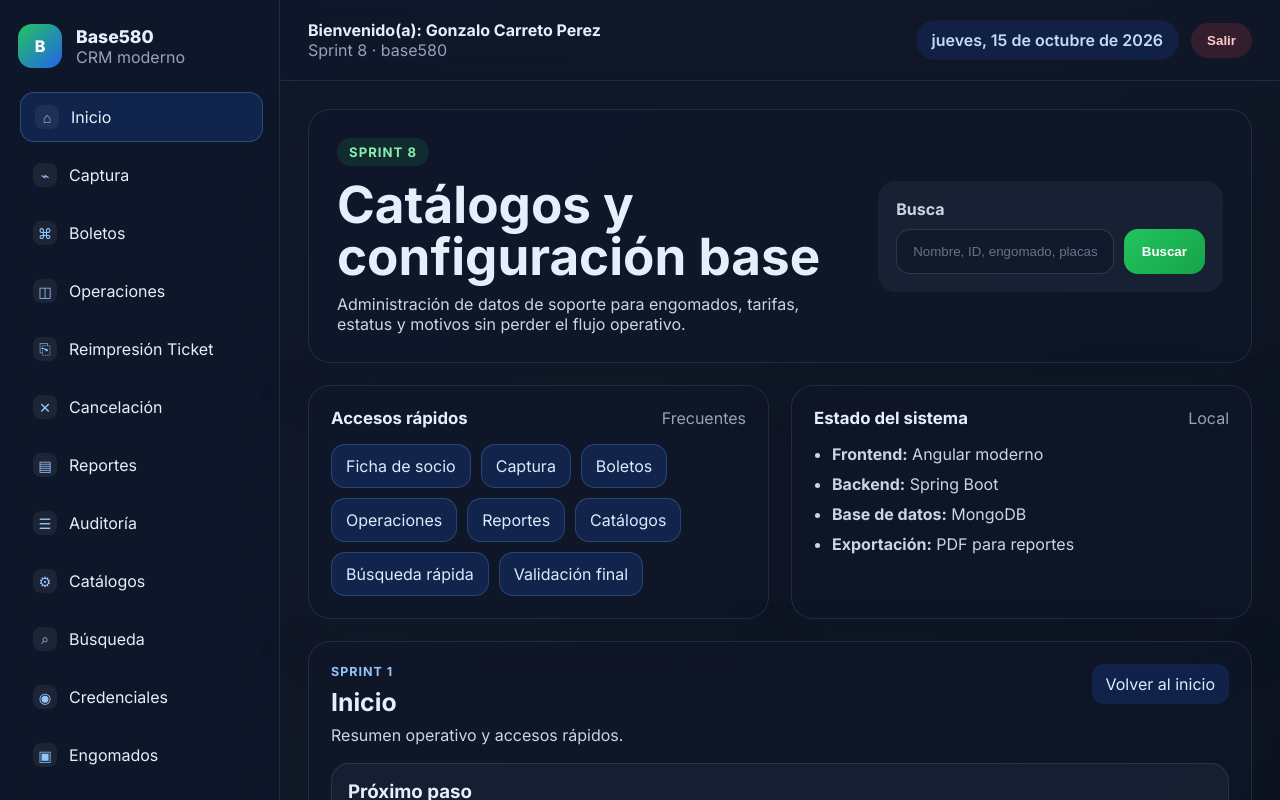
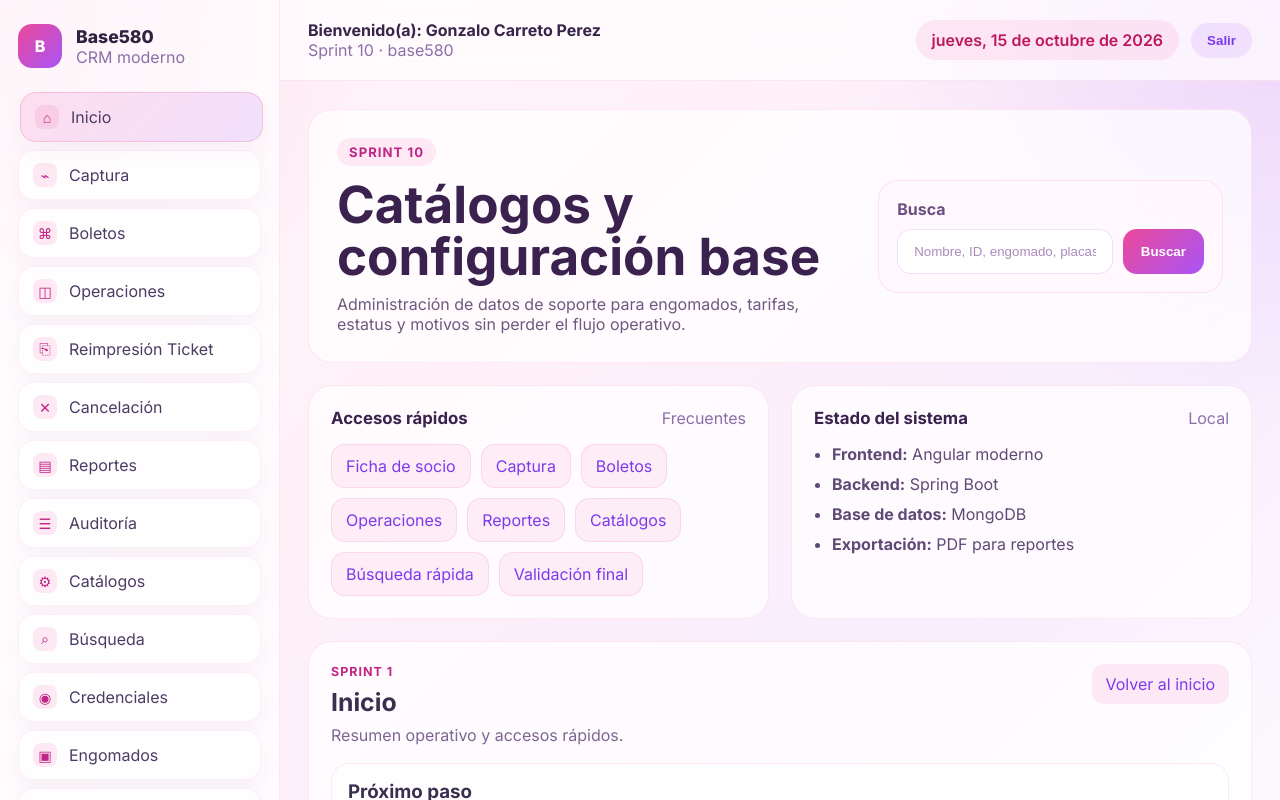
Before and after one commit to basetaxi580-580/base580-frontend, an Angular app: page /inicio in a window 1280 px wide. Shown: the top 800 px of the page. Built offline with nearby package versions, Linux system fonts and the light colour scheme.

Commit message:
Refine feminine theme

```diff
--- a/src/app/app.css
+++ b/src/app/app.css
@@ -8,8 +8,11 @@
   display: grid;
   grid-template-columns: 280px 1fr;
   min-height: 100vh;
-  background: linear-gradient(135deg, #0f172a 0%, #111827 45%, #0b1220 100%);
-  color: #e5eefb;
+  background:
+    radial-gradient(circle at top left, rgba(236, 72, 153, 0.18), transparent 24%),
+    radial-gradient(circle at top right, rgba(168, 85, 247, 0.16), transparent 26%),
+    linear-gradient(135deg, #fff7fb 0%, #fff0f8 36%, #f8eefe 70%, #fffdfd 100%);
+  color: #3b2f4f;
 }
 
 .sidebar {
@@ -17,8 +20,9 @@
   flex-direction: column;
   gap: 24px;
   padding: 24px 18px;
-  background: rgba(15, 23, 42, 0.92);
-  border-right: 1px solid rgba(148, 163, 184, 0.16);
+  background: rgba(255, 255, 255, 0.72);
+  border-right: 1px solid rgba(236, 72, 153, 0.12);
+  backdrop-filter: blur(18px);
 }
 
 .brand {
@@ -33,7 +37,7 @@
   display: grid;
   place-items: center;
   border-radius: 14px;
-  background: linear-gradient(135deg, #22c55e, #2563eb);
+  background: linear-gradient(135deg, #ec4899, #a855f7);
   color: white;
   font-weight: 800;
 }
@@ -41,6 +45,7 @@
 .brand-title {
   font-size: 1.1rem;
   font-weight: 800;
+  color: #2f2240;
 }
 
 .brand-subtitle,
@@ -48,7 +53,7 @@
 .sidebar-footer,
 .panel-header span,
 .eyebrow {
-  color: #94a3b8;
+  color: #8d6fa8;
 }
 
 .nav {
@@ -61,18 +66,19 @@
   align-items: center;
   gap: 12px;
   padding: 12px 14px;
-  border-radius: 14px;
-  color: #e5eefb;
+  border-radius: 16px;
+  color: #4c3b63;
   text-decoration: none;
-  background: rgba(15, 23, 42, 0.35);
-  border: 1px solid transparent;
+  background: rgba(255, 255, 255, 0.75);
+  border: 1px solid rgba(236, 72, 153, 0.08);
   transition: 0.2s ease;
+  box-shadow: 0 10px 22px rgba(112, 64, 140, 0.05);
 }
 
 .nav-item:hover,
 .nav-item.active {
-  background: rgba(37, 99, 235, 0.18);
-  border-color: rgba(96, 165, 250, 0.3);
+  background: linear-gradient(135deg, rgba(244, 114, 182, 0.18), rgba(168, 85, 247, 0.16));
+  border-color: rgba(236, 72, 153, 0.22);
   transform: translateX(2px);
 }
 
@@ -82,8 +88,8 @@
   display: grid;
   place-items: center;
   border-radius: 8px;
-  background: rgba(255, 255, 255, 0.06);
-  color: #93c5fd;
+  background: rgba(236, 72, 153, 0.12);
+  color: #c02686;
   font-size: 0.9rem;
 }
 
@@ -99,8 +105,8 @@
   width: 10px;
   height: 10px;
   border-radius: 50%;
-  background: #22c55e;
-  box-shadow: 0 0 0 4px rgba(34, 197, 94, 0.15);
+  background: linear-gradient(135deg, #ec4899, #22c55e);
+  box-shadow: 0 0 0 4px rgba(236, 72, 153, 0.12);
 }
 
 .content {
@@ -114,14 +120,15 @@
   justify-content: space-between;
   gap: 16px;
   padding: 20px 28px;
-  border-bottom: 1px solid rgba(148, 163, 184, 0.14);
-  background: rgba(15, 23, 42, 0.62);
-  backdrop-filter: blur(14px);
+  border-bottom: 1px solid rgba(236, 72, 153, 0.12);
+  background: rgba(255, 255, 255, 0.68);
+  backdrop-filter: blur(18px);
 }
 
 .welcome {
   font-size: 1rem;
   font-weight: 700;
+  color: #37244a;
 }
 
 .topbar-actions {
@@ -138,14 +145,14 @@
 }
 
 .date-pill {
-  background: rgba(37, 99, 235, 0.14);
-  color: #bfdbfe;
+  background: rgba(244, 114, 182, 0.14);
+  color: #be185d;
 }
 
 .logout-button {
   border: 0;
-  background: rgba(239, 68, 68, 0.16);
-  color: #fecaca;
+  background: rgba(168, 85, 247, 0.12);
+  color: #7c3aed;
 }
 
 .workspace {
@@ -157,10 +164,9 @@
 .hero-card,
 .panel,
 .router-card {
-  border: 1px solid rgba(148, 163, 184, 0.16);
-  border-radius: 22px;
-  background: rgba(15, 23, 42, 0.55);
-  box-shadow: 0 20px 60px rgba(15, 23, 42, 0.24);
+  border: 1px solid rgba(236, 72, 153, 0.12);
+  border-radius: 24px;
+  background: rgba(255, 255, 255, 0.72);
 }
 
 .hero-card {
@@ -175,11 +181,12 @@
   margin: 12px 0;
   font-size: clamp(2rem, 4vw, 3.5rem);
   line-height: 1.02;
+  color: #3a214e;
 }
 
 .hero-copy p {
   margin: 0;
-  color: #cbd5e1;
+  color: #6c5a7f;
   max-width: 56ch;
 }
 
@@ -189,8 +196,8 @@
   gap: 6px;
   padding: 6px 12px;
   border-radius: 999px;
-  background: rgba(34, 197, 94, 0.12);
-  color: #86efac;
+  background: rgba(244, 114, 182, 0.14);
+  color: #c02686;
   font-size: 0.82rem;
   font-weight: 700;
   text-transform: uppercase;
@@ -201,13 +208,14 @@
   display: grid;
   gap: 10px;
   padding: 18px;
-  border-radius: 18px;
-  background: rgba(30, 41, 59, 0.62);
+  border-radius: 20px;
+  background: rgba(255, 247, 252, 0.88);
+  border: 1px solid rgba(236, 72, 153, 0.12);
 }
 
 .search-card label {
   font-weight: 700;
-  color: #cbd5e1;
+  color: #6b4f82;
 }
 
 .search-row {
@@ -218,23 +226,23 @@
 .search-row input {
   flex: 1;
   min-width: 0;
-  border: 1px solid rgba(148, 163, 184, 0.22);
+  border: 1px solid rgba(168, 85, 247, 0.18);
   border-radius: 14px;
-  background: rgba(15, 23, 42, 0.75);
-  color: #f8fafc;
+  background: rgba(255, 255, 255, 0.88);
+  color: #3a214e;
   padding: 14px 16px;
   outline: none;
 }
 
 .search-row input::placeholder {
-  color: #64748b;
+  color: #ab8abb;
 }
 
 .search-row button {
   border: 0;
   border-radius: 14px;
   padding: 14px 18px;
-  background: linear-gradient(135deg, #22c55e, #16a34a);
+  background: linear-gradient(135deg, #ec4899, #a855f7);
   color: white;
   font-weight: 700;
 }
@@ -260,6 +268,7 @@
 .panel-header h2 {
   margin: 0;
   font-size: 1.05rem;
+  color: #3a214e;
 }
 
 .quick-actions {
@@ -270,9 +279,9 @@
 
 .quick-actions a {
   text-decoration: none;
-  color: #dbeafe;
-  background: rgba(37, 99, 235, 0.18);
-  border: 1px solid rgba(96, 165, 250, 0.26);
+  color: #7c3aed;
+  background: rgba(244, 114, 182, 0.1);
+  border: 1px solid rgba(236, 72, 153, 0.14);
   padding: 11px 14px;
   border-radius: 14px;
 }
@@ -280,7 +289,7 @@
 .status-list {
   margin: 0;
   padding-left: 18px;
-  color: #cbd5e1;
+  color: #5f4a76;
   display: grid;
   gap: 10px;
 }
@@ -297,7 +306,7 @@
 
   .sidebar {
     border-right: 0;
-    border-bottom: 1px solid rgba(148, 163, 184, 0.16);
+    border-bottom: 1px solid rgba(236, 72, 153, 0.12);
   }
 
   .panel-grid,
--- a/src/app/app.html
+++ b/src/app/app.html
@@ -30,7 +30,7 @@
     <header class="topbar">
       <div>
         <div class="welcome">Bienvenido(a): {{ userName }}</div>
-        <div class="breadcrumb">Sprint 8 · base580</div>
+        <div class="breadcrumb">Sprint 10 · base580</div>
       </div>
 
       <div class="topbar-actions">
@@ -42,7 +42,7 @@
     <main class="workspace">
       <section class="hero-card">
         <div class="hero-copy">
-          <span class="eyebrow">Sprint 8</span>
+          <span class="eyebrow">Sprint 10</span>
           <h1>Catálogos y configuración base</h1>
           <p>
             Administración de datos de soporte para engomados, tarifas, estatus y
--- a/src/app/pages/audit.page.ts
+++ b/src/app/pages/audit.page.ts
@@ -67,7 +67,7 @@ import { MemberStore } from '../data/member.store';
       .audit-page {
         display: grid;
         gap: 18px;
-        color: #e2e8f0;
+        color: #463255;
       }
 
       .page-header {
@@ -79,7 +79,7 @@ import { MemberStore } from '../data/member.store';
 
       .eyebrow {
         margin: 0 0 8px;
-        color: #93c5fd;
+        color: #c02686;
         text-transform: uppercase;
         letter-spacing: 0.08em;
         font-size: 0.78rem;
@@ -94,7 +94,7 @@ import { MemberStore } from '../data/member.store';
 
       .subtitle {
         margin-top: 8px;
-        color: #cbd5e1;
+        color: #7d6792;
       }
 
       .back-link,
@@ -106,13 +106,13 @@ import { MemberStore } from '../data/member.store';
         text-decoration: none;
         font-weight: 700;
         padding: 10px 14px;
-        color: #dbeafe;
-        background: rgba(37, 99, 235, 0.18);
+        color: #7c3aed;
+        background: rgba(244, 114, 182, 0.14);
       }
 
       .card {
-        border: 1px solid rgba(148, 163, 184, 0.16);
-        background: rgba(30, 41, 59, 0.56);
+        border: 1px solid rgba(236, 72, 153, 0.12);
+        background: rgba(255, 255, 255, 0.72);
         padding: 18px;
       }
 
@@ -127,7 +127,7 @@ import { MemberStore } from '../data/member.store';
       .summary-grid span,
       .timeline time,
       .timeline p {
-        color: #94a3b8;
+        color: #8f7aa8;
       }
 
       .summary-grid {
@@ -139,13 +139,13 @@ import { MemberStore } from '../data/member.store';
       .summary-grid div {
         padding: 12px 14px;
         border-radius: 14px;
-        background: rgba(15, 23, 42, 0.55);
+        background: rgba(248, 231, 244, 0.8);
         display: grid;
         gap: 4px;
       }
 
       .summary-grid strong {
-        color: #f8fafc;
+        color: #3a214e;
       }
 
       .timeline {
@@ -160,7 +160,7 @@ import { MemberStore } from '../data/member.store';
         align-items: start;
         padding: 12px 14px;
         border-radius: 14px;
-        background: rgba(15, 23, 42, 0.55);
+        background: rgba(248, 231, 244, 0.7);
       }
 
       .timeline-dot {
@@ -168,7 +168,7 @@ import { MemberStore } from '../data/member.store';
         height: 12px;
         border-radius: 50%;
         margin-top: 6px;
-        background: linear-gradient(135deg, #22c55e, #2563eb);
+        background: linear-gradient(135deg, #ec4899, #a855f7);
       }
 
       .timeline-dot.alt {
--- a/src/app/pages/placeholder.page.ts
+++ b/src/app/pages/placeholder.page.ts
@@ -70,7 +70,7 @@ import { MemberStore } from '../data/member.store';
 
       .eyebrow {
         margin: 0 0 8px;
-        color: #93c5fd;
+        color: #c02686;
         text-transform: uppercase;
         letter-spacing: 0.08em;
         font-size: 0.78rem;
@@ -84,13 +84,13 @@ import { MemberStore } from '../data/member.store';
 
       p {
         margin: 8px 0 0;
-        color: #cbd5e1;
+        color: #7d6792;
       }
 
       .back-link {
-        color: #dbeafe;
+        color: #7c3aed;
         text-decoration: none;
-        background: rgba(37, 99, 235, 0.18);
+        background: rgba(244, 114, 182, 0.14);
         padding: 10px 14px;
         border-radius: 12px;
       }
@@ -105,9 +105,9 @@ import { MemberStore } from '../data/member.store';
       .result-summary,
       .result-item,
       .empty-search {
-        border: 1px solid rgba(148, 163, 184, 0.16);
+        border: 1px solid rgba(236, 72, 153, 0.12);
         border-radius: 18px;
-        background: rgba(30, 41, 59, 0.55);
+        background: rgba(255, 255, 255, 0.72);
         padding: 16px;
       }
 
@@ -123,7 +123,7 @@ import { MemberStore } from '../data/member.store';
 
       .result-summary strong {
         font-size: 2rem;
-        color: #f8fafc;
+        color: #3a214e;
       }
 
       .result-item {
@@ -135,12 +135,12 @@ import { MemberStore } from '../data/member.store';
       }
 
       .result-item span {
-        color: #93c5fd;
+        color: #c02686;
         align-self: center;
       }
 
       .empty-search {
-        color: #94a3b8;
+        color: #8f7aa8;
       }
 
       @media (max-width: 900px) {
```
Also changed, not shown: src/app/pages/catalogs.page.ts (+18 -17 lines), src/app/pages/validation.page.ts (+16 -16 lines).
